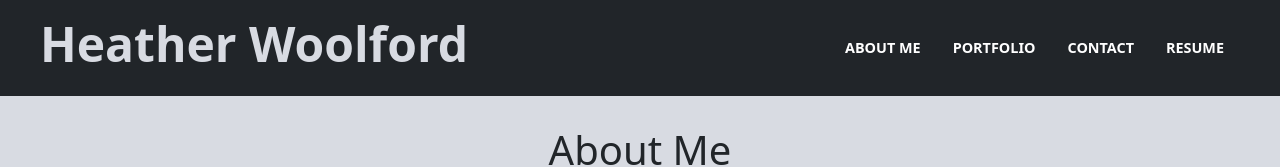
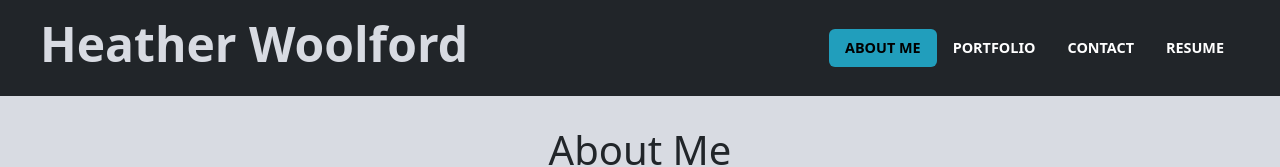
Before and after one commit to hwoolford/professional-portfolio, a React (Vite) app in the folder professional-portfolio/: page / in a window 1280 px wide. Shown: the top 167 px of the page. Built offline with nearby package versions, Linux system fonts and the light colour scheme.

Commit message:
modified the navigation code and its CSS

```diff
--- a/professional-portfolio/src/components/Navigation.jsx
+++ b/professional-portfolio/src/components/Navigation.jsx
@@ -1,5 +1,5 @@
-import { NavLink } from 'react-router-dom';
-import '../styles/navigation.css';
+import { NavLink } from "react-router-dom";
+import "../styles/navigation.css";
 
 export default function Navigation() {
   return (
@@ -7,9 +7,7 @@ export default function Navigation() {
       <li className="nav-item">
         <NavLink
           to="/"
-          className={isActive =>
-            "nav-link" + (!isActive ? " unselected" : "")
-          }
+          className={({ isActive }) => `nav-link ${isActive ? "active" : ""}`}
         >
           ABOUT ME
         </NavLink>
@@ -17,9 +15,7 @@ export default function Navigation() {
       <li className="nav-item">
         <NavLink
           to="/portfolio"
-          className={isActive =>
-            "nav-link" + (!isActive ? " unselected" : "")
-          }
+          className={({ isActive }) => `nav-link ${isActive ? "active" : ""}`}
         >
           PORTFOLIO
         </NavLink>
@@ -27,9 +23,7 @@ export default function Navigation() {
       <li className="nav-item">
         <NavLink
           to="/contact"
-          className={isActive =>
-            "nav-link" + (!isActive ? " unselected" : "")
-          }
+          className={({ isActive }) => `nav-link ${isActive ? "active" : ""}`}
         >
           CONTACT
         </NavLink>
@@ -37,9 +31,7 @@ export default function Navigation() {
       <li className="nav-item">
         <NavLink
           to="/resume"
-          className={isActive =>
-            "nav-link" + (!isActive ? " unselected" : "")
-          }
+          className={({ isActive }) => `nav-link ${isActive ? "active" : ""}`}
         >
           RESUME
         </NavLink>
--- a/professional-portfolio/src/styles/navigation.css
+++ b/professional-portfolio/src/styles/navigation.css
@@ -17,14 +17,8 @@
   color: #219ebc;
 }
 
-.nav-link:active {
+.active {
   background-color: #219ebc !important;
   color: black !important;
   font-weight: bold;
 }
-
-.nav-link:focus {
-  background-color: #219ebc !important;
-  color: black !important;
-  font-weight: bold;
-}
```
